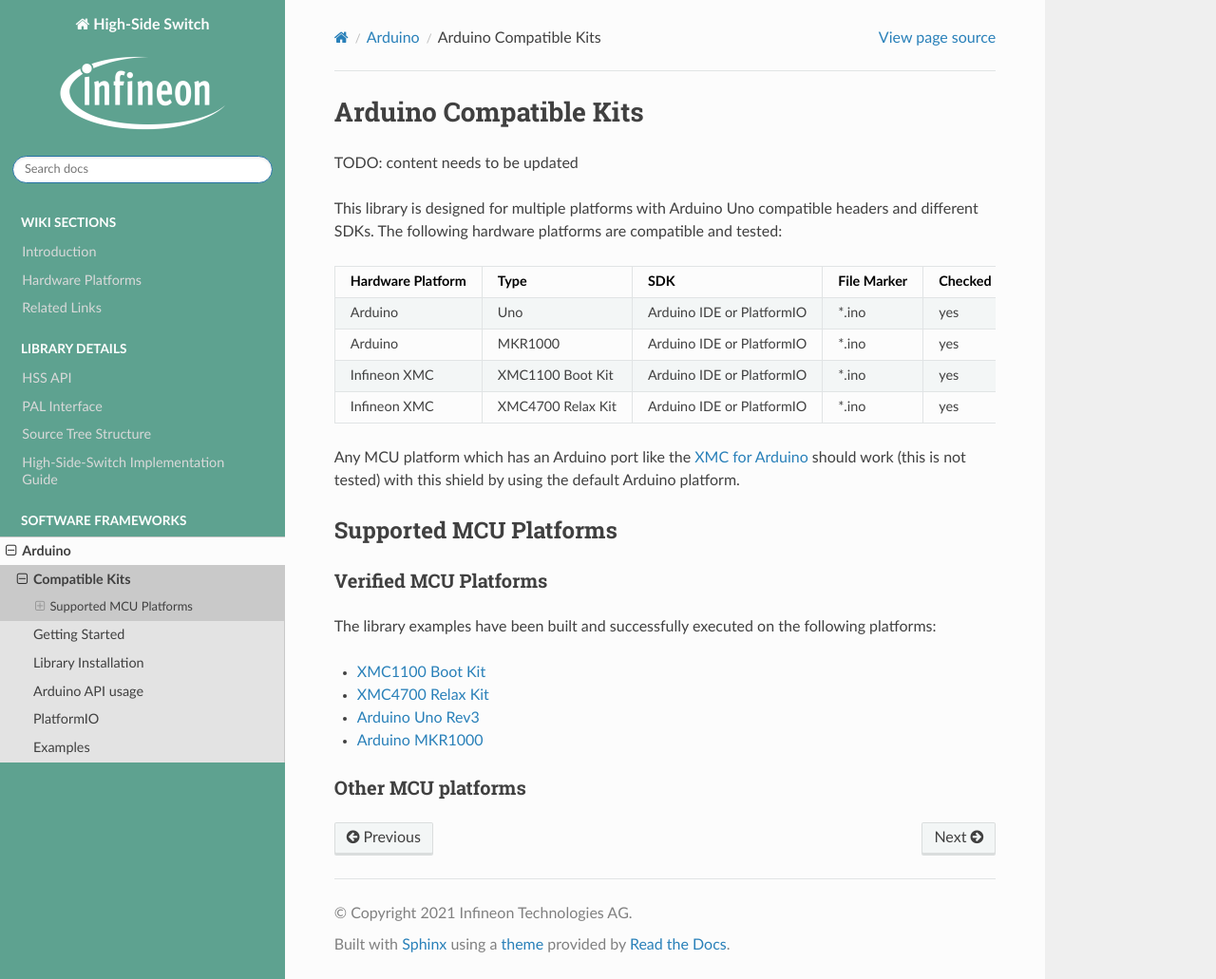
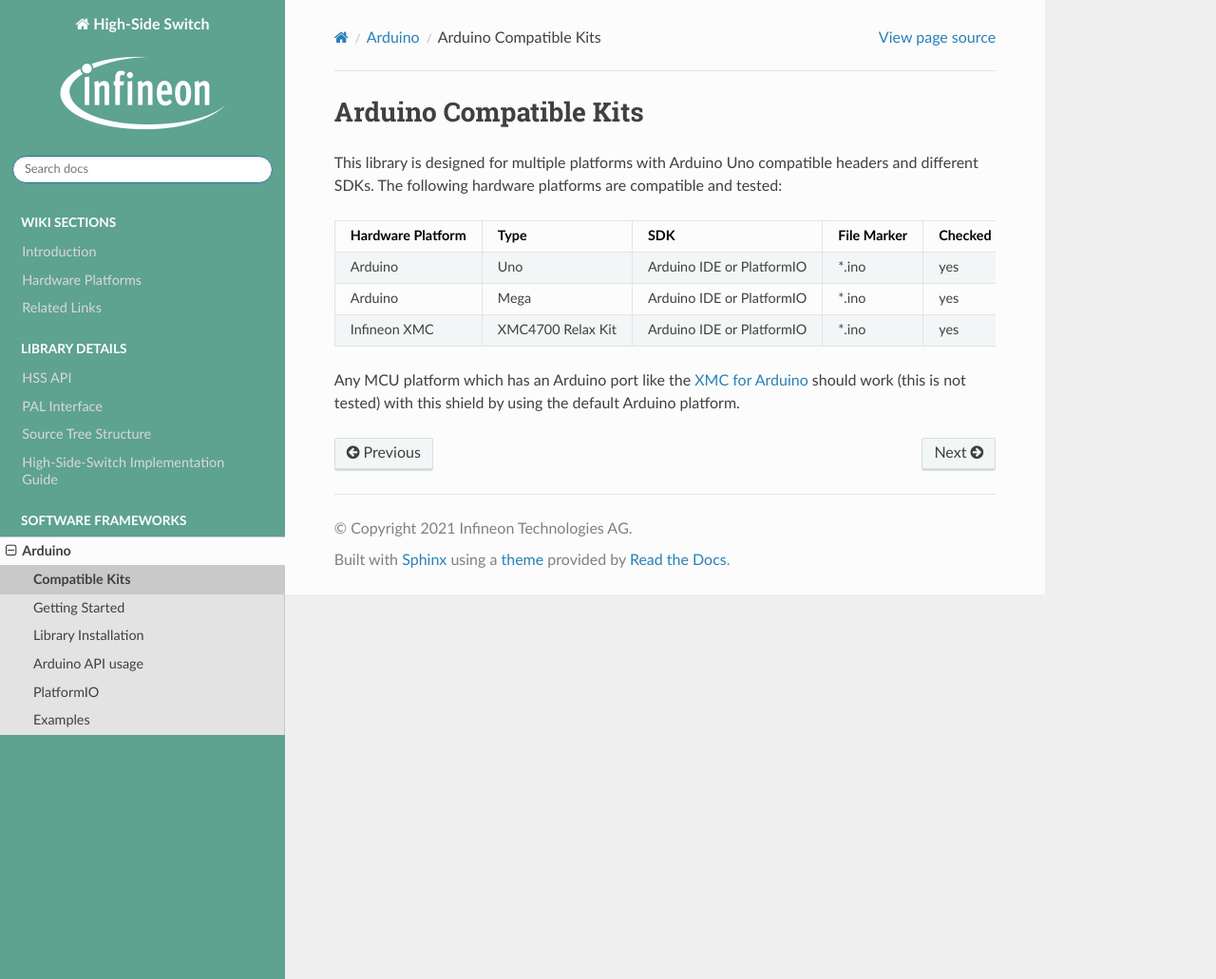
Before and after one commit to Infineon/high-side-switch, a Sphinx documentation site: the page built from docs/sw-frmwk/arduino/arduino-compatible-kits.rst, in a window 1280 px wide and 1031 px high. Shown: the whole window at 95% size. Built offline with Sphinx 7.4.7 and the Read the Docs theme 2.0.0, drawn with Linux system fonts in a browser that asks for light colours; pages that are not in the unit, such as notebooks, are missing from menus.

Commit message:
remove todos, add and fix content

```diff
--- a/docs/sw-frmwk/arduino/arduino-api.rst
+++ b/docs/sw-frmwk/arduino/arduino-api.rst
@@ -3,7 +3,7 @@
 Arduino API
 ===========
 
-Find here the PAL interface defined for each Arduino framework through its low level peripheral drivers.
+Find here the Platform Abstraction Layer (PAL) interface defined for each Arduino framework through its low level peripheral drivers.
 The interface abstract classes declared in :ref:`pal-interface` are inherited and defined in this layer.
 
 
--- a/docs/sw-frmwk/arduino/arduino-compatible-kits.rst
+++ b/docs/sw-frmwk/arduino/arduino-compatible-kits.rst
@@ -2,8 +2,6 @@
 
 Arduino Compatible Kits
 =======================
-
-TODO: content needs to be updated
 
 This library is designed for multiple platforms with Arduino Uno compatible headers and different SDKs. The following hardware platforms are compatible and tested:
 
@@ -21,12 +19,7 @@
       - \*.ino
       - yes
     * - Arduino
-      - MKR1000
-      - Arduino IDE or PlatformIO
-      - \*.ino
-      - yes
-    * - Infineon XMC
-      - XMC1100 Boot Kit
+      - Mega
       - Arduino IDE or PlatformIO
       - \*.ino
       - yes
@@ -39,24 +32,3 @@
 Any MCU platform which has an Arduino port like the `XMC for Arduino`_ should work (this is not tested) with this shield by using the default Arduino platform.
 
 .. _`XMC for Arduino`: https://github.com/Infineon/XMC-for-Arduino
-
-Supported MCU Platforms
------------------------
-
-Verified MCU Platforms
-""""""""""""""""""""""
-
-The library examples have been built and successfully executed on the following platforms:
-
-* `XMC1100 Boot Kit`_
-* `XMC4700 Relax Kit`_
-* `Arduino Uno Rev3`_
-* `Arduino MKR1000`_
-
-.. _`XMC1100 Boot Kit`: https://www.infineon.com/cms/en/product/evaluation-boards/kit_xmc11_boot_001/#ispnTab1
-.. _`XMC4700 Relax Kit`: https://www.infineon.com/cms/en/product/evaluation-boards/kit_xmc47_relax_5v_ad_v1/
-.. _`Arduino Uno Rev3`: https://store.arduino.cc/arduino-uno-rev3
-.. _`Arduino MKR1000`: https://store.arduino.cc/arduino-mkr1000-wifi-with-headers-mounted
-
-Other MCU platforms
-"""""""""""""""""""
--- a/docs/sw-frmwk/arduino/arduino-examples.rst
+++ b/docs/sw-frmwk/arduino/arduino-examples.rst
@@ -2,7 +2,7 @@
 
 Arduino Examples
 ================
-To run these examples use either the Arduino IDE or something similar like the PlatformIO extension for Visual Code or Atom.
+You can find these examples also in the Arduino IDE by navigating to *File* -> *Examples* -> *high-side-switch*.
 
 .. list-table::
     :header-rows: 1
@@ -39,8 +39,6 @@
     * - :code:`examples/BTS5001x-button-test`
       - * Switch dependent on optional user button.
         * Compatible with BTS50010 and BTS50015 variant.
-
-All Arduino sketches are also available for the other included frameworks. See below :code:`src/framework/FRAMEWORK` directory.
 
 BTT600x-hss-advanced
 """"""""""""""""""""
--- a/docs/sw-frmwk/arduino/arduino-getting-started.rst
+++ b/docs/sw-frmwk/arduino/arduino-getting-started.rst
@@ -77,6 +77,6 @@
 Ready To Go!
 """"""""""""
 
-- TODO: How to run example needs to be added -
+Now you can upload the provided example code to your Arduino compatible board. For this, navigate in your Arduino IDE to *File* -> *Examples* -> *high-side-switch* -> *BTS700x-hss-single-ch*.
 
 For a specific description and overview of all examples please refer to :ref:`Arduino examples <arduino-examples>`.
```
